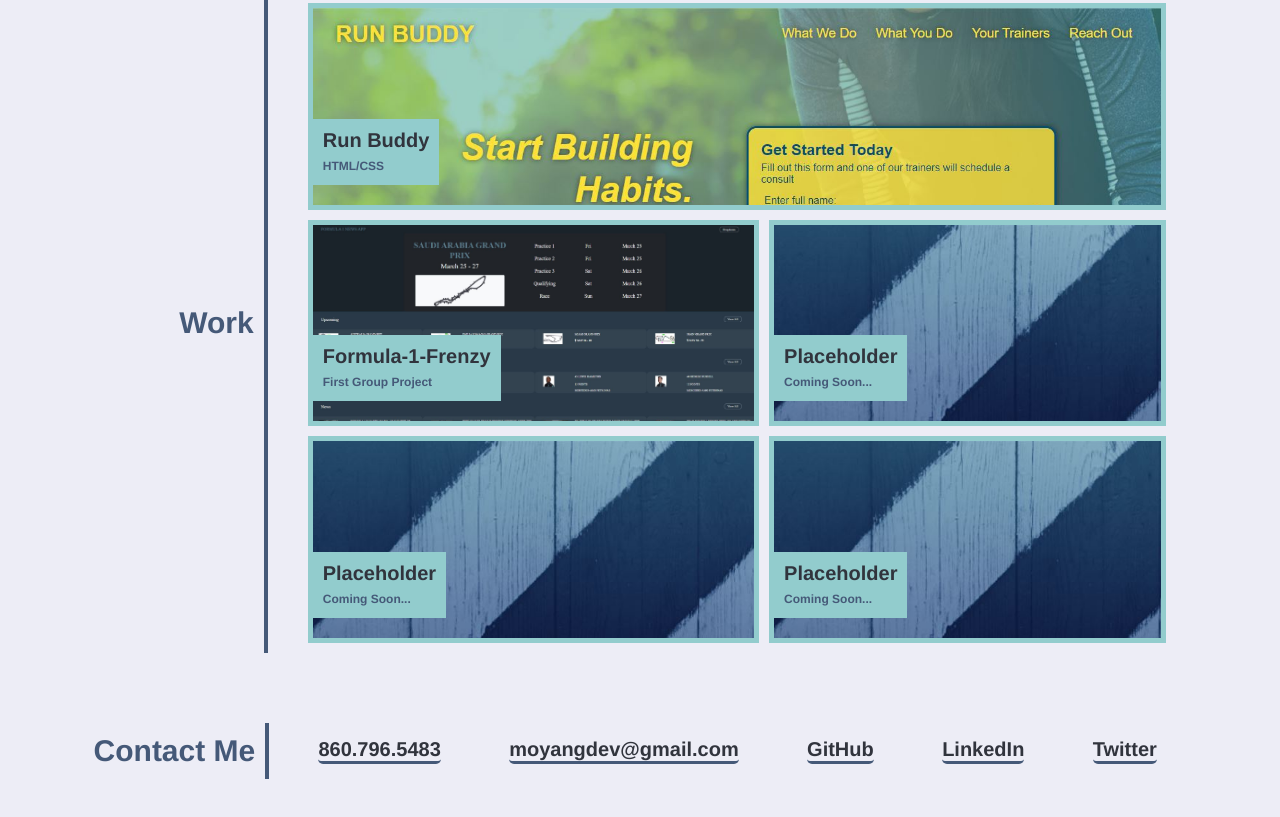
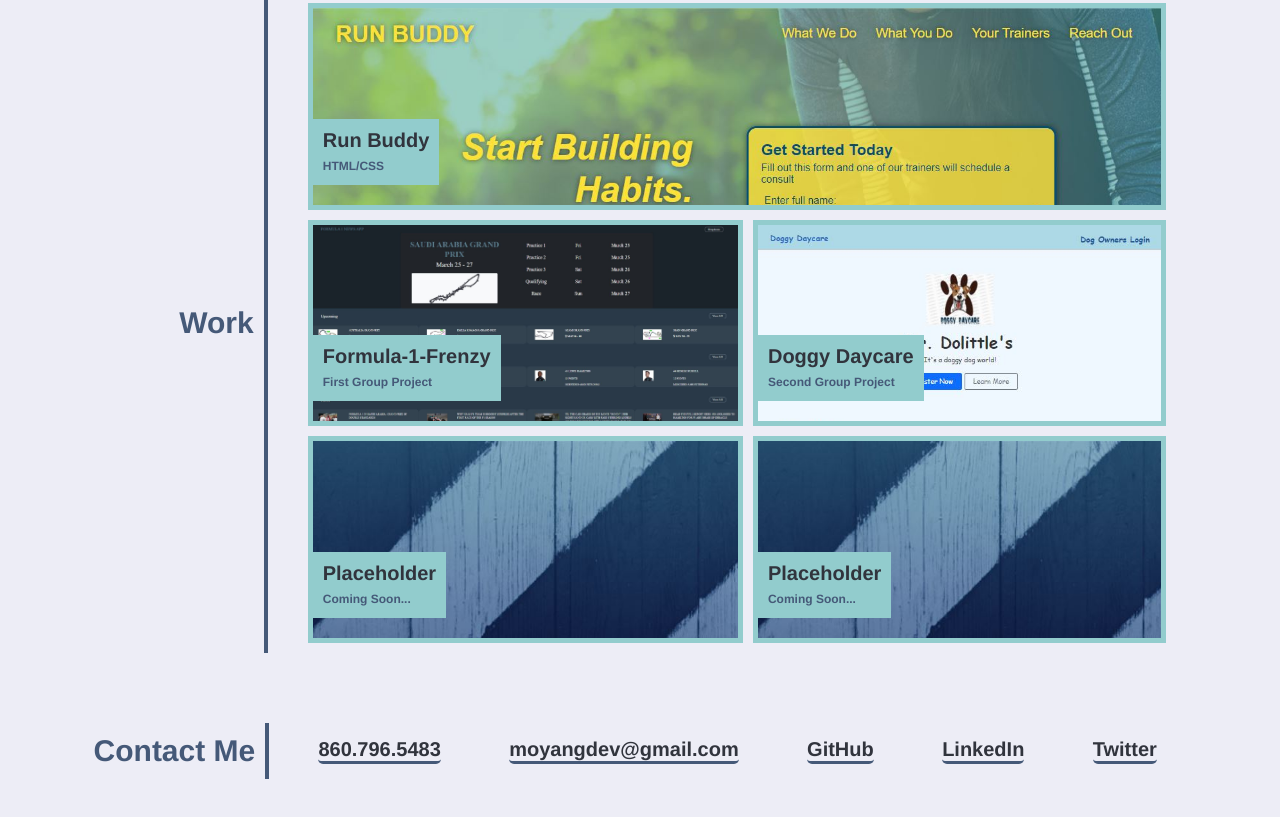
Before and after one commit to moyangdev/Professional-Portfolio, a plain HTML site: page index.html in a window 1280 px wide. Shown: the part 780-1597 px from the top of the page. Drawn offline with Linux system fonts and the light colour scheme.

Commit message:
add second group project

```diff
--- a/assets/css/style.css
+++ b/assets/css/style.css
@@ -180,7 +180,7 @@ header nav ul li a {
 .grid-work-item-3 {
     grid-column: 2 / span 1 ;
     grid-row: 2 / span 1;
-    background-image: url('../images/hero-bg.JPG');
+    background-image: url('../images/Doggy-Daycare.JPG');
 }
 
 .grid-work-item-4 {
--- a/index.html
+++ b/index.html
@@ -77,7 +77,9 @@
                     </a>
                 </div>
                 <div class="grid-item grid-work-item-3">
-                    <p>Placeholder<br><span>Coming Soon...</span></p>
+                    <a href="https://vast-plains-21432.herokuapp.com/" target="_blank">
+                    <p>Doggy Daycare<br><span>Second Group Project</span></p>
+                    </a>
                 </div>
                 <div class="grid-item grid-work-item-4">
                     <p>Placeholder<br><span>Coming Soon...</span></p>
```
Also changed, not shown: assets/images/Doggy-Daycare.JPG (added).
